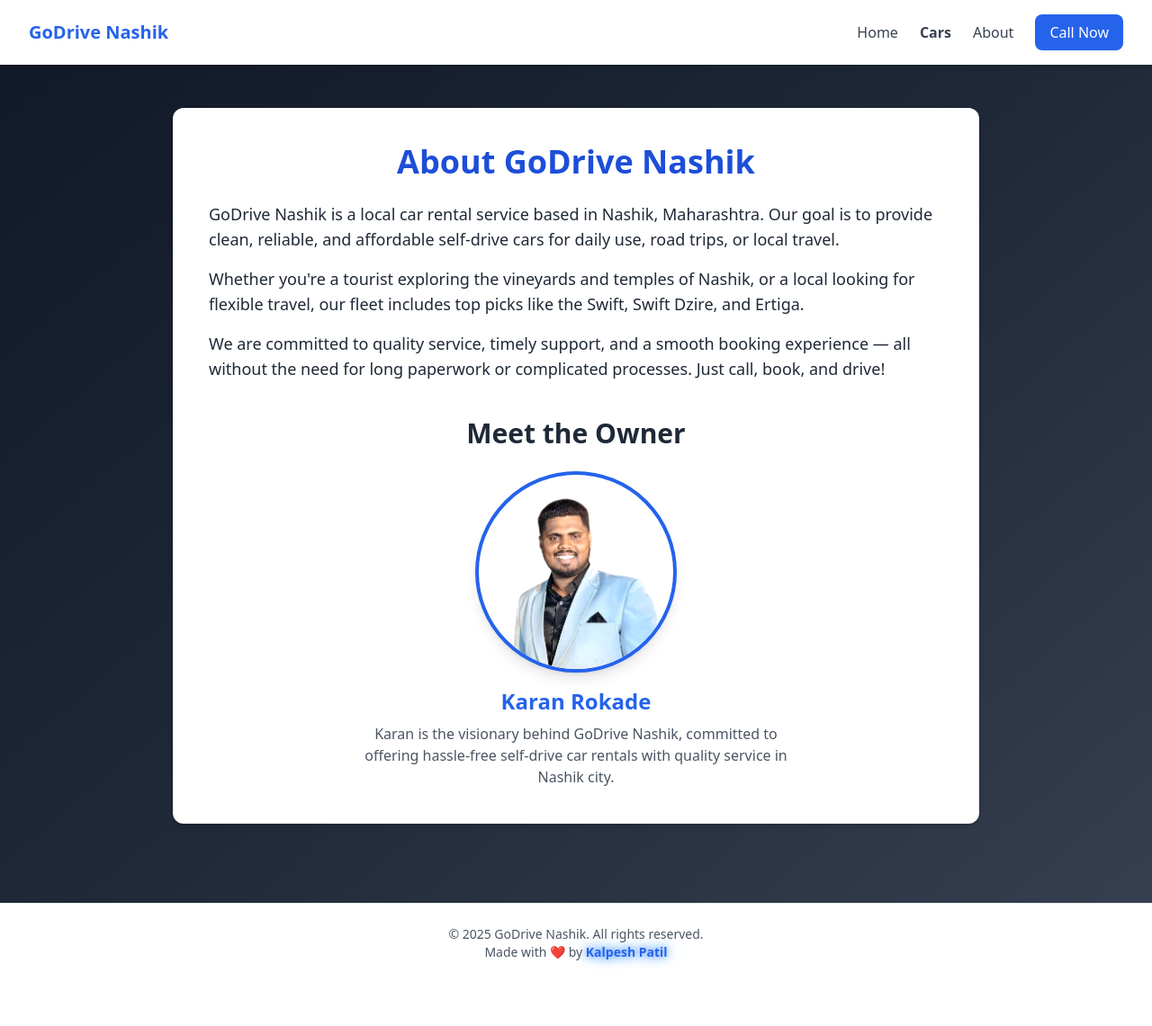
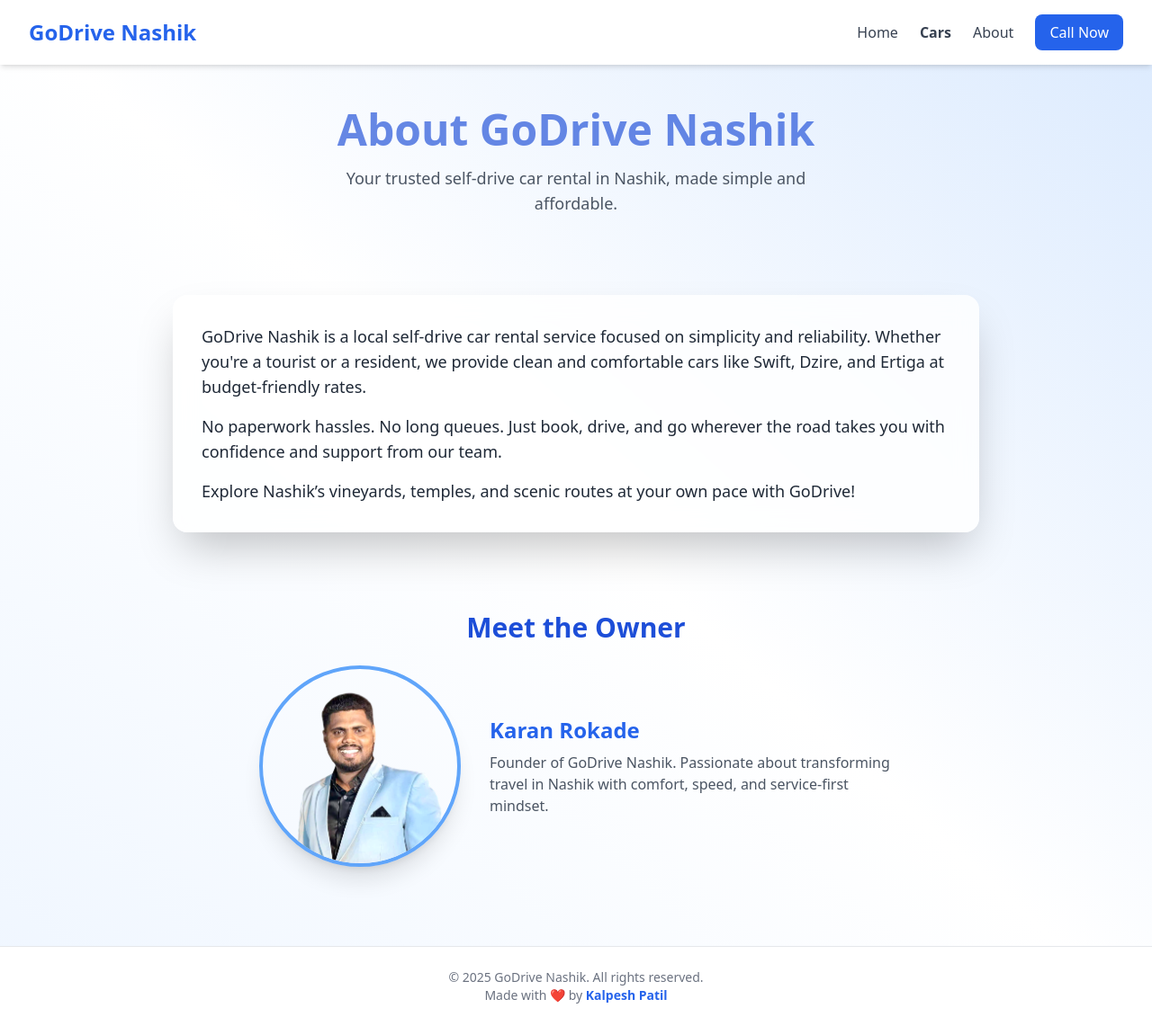
Before and after one commit to User7620/godrivenashik, a Flask app: page /about in a window 1280 px wide. Shown: the whole page at 90% size. Before the commit the page ends 1074 px from the top, so only its background shows below. Run offline with Flask 3, Linux system fonts and the light colour scheme; some libraries are stand-ins or nearby versions.

Commit message:
Update about.html

```diff
--- a/templates/about.html
+++ b/templates/about.html
@@ -5,29 +5,13 @@
   <meta name="viewport" content="width=device-width, initial-scale=1.0" />
   <title>About Us | GoDrive Nashik</title>
   <script src="https://cdn.tailwindcss.com"></script>
-  <style>
-    .glow-on-scroll {
-      animation: smoothGlow 1.5s ease-in-out forwards;
-    }
-
-    @keyframes smoothGlow {
-      0% {
-        text-shadow: none;
-        opacity: 0.6;
-      }
-      100% {
-        text-shadow: 0 0 8px #3b82f6, 0 0 16px #60a5fa;
-        opacity: 1;
-      }
-    }
-  </style>
 </head>
 
-<body class="bg-gradient-to-br from-gray-900 via-gray-800 to-gray-700 text-white">
+<body class="bg-gradient-to-tr from-blue-50 via-white to-blue-100 text-gray-800">
 
   <!-- Navbar -->
   <nav class="bg-white shadow-md py-4 px-4 sm:px-8 flex justify-between items-center sticky top-0 z-50">
-  <div class="text-xl font-bold text-blue-600">GoDrive Nashik</div>
+    <div class="text-2xl font-bold text-blue-600">GoDrive Nashik</div>
     <div class="flex flex-wrap items-center gap-2">
       <a href="/" class="text-gray-700 hover:text-blue-600 mx-2">Home</a>
       <a href="/cars" class="text-gray-700 hover:text-blue-600 mx-2 font-semibold">Cars</a>
@@ -39,56 +23,48 @@
     </div>
   </nav>
 
+  <!-- Header -->
+  <header class="text-center py-12 px-4">
+    <h1 class="text-4xl sm:text-5xl font-extrabold text-blue-700 mb-4 animate-pulse">About GoDrive Nashik</h1>
+    <p class="text-lg text-gray-600 max-w-xl mx-auto">Your trusted self-drive car rental in Nashik, made simple and affordable.</p>
+  </header>
+
   <!-- About Section -->
-<section class="py-12 px-4 sm:px-8">
-  <div class="max-w-4xl mx-auto bg-white text-gray-800 rounded-xl shadow-md p-6 sm:p-10 transition-all duration-700 animate-fade-in">
-    <h2 class="text-3xl sm:text-4xl font-bold text-blue-700 mb-6 text-center">About GoDrive Nashik</h2>
-
-    <div class="mb-6">
-      <p class="text-base sm:text-lg mb-4">
-        GoDrive Nashik is a local car rental service based in Nashik, Maharashtra. Our goal is to provide clean, reliable, and affordable self-drive cars for daily use, road trips, or local travel.
+  <section class="py-10 px-4 sm:px-8">
+    <div class="max-w-4xl mx-auto bg-white/80 backdrop-blur-md shadow-2xl rounded-2xl p-8 transition duration-500 hover:shadow-blue-200">
+      <p class="text-base sm:text-lg mb-4 leading-relaxed">
+        GoDrive Nashik is a local self-drive car rental service focused on simplicity and reliability. Whether you're a tourist or a resident, we provide clean and comfortable cars like Swift, Dzire, and Ertiga at budget-friendly rates.
       </p>
-      <p class="text-base sm:text-lg mb-4">
-        Whether you're a tourist exploring the vineyards and temples of Nashik, or a local looking for flexible travel, our fleet includes top picks like the Swift, Swift Dzire, and Ertiga.
+      <p class="text-base sm:text-lg mb-4 leading-relaxed">
+        No paperwork hassles. No long queues. Just book, drive, and go wherever the road takes you with confidence and support from our team.
       </p>
-      <p class="text-base sm:text-lg">
-        We are committed to quality service, timely support, and a smooth booking experience — all without the need for long paperwork or complicated processes. Just call, book, and drive!
+      <p class="text-base sm:text-lg leading-relaxed">
+        Explore Nashik’s vineyards, temples, and scenic routes at your own pace with GoDrive!
       </p>
     </div>
+  </section>
 
   <!-- Owner Section -->
-    <div class="text-center mt-10">
-      <h3 class="text-2xl sm:text-3xl font-semibold mb-6">Meet the Owner</h3>
-      <div class="flex flex-col items-center">
-        <div class="w-40 h-40 sm:w-56 sm:h-56 rounded-full overflow-hidden shadow-lg mb-4 border-4 border-blue-600">
+  <section class="py-12 px-4 text-center">
+    <h2 class="text-3xl font-bold text-blue-700 mb-6">Meet the Owner</h2>
+    <div class="flex flex-col sm:flex-row justify-center items-center gap-8">
+      <div class="w-44 h-44 sm:w-56 sm:h-56 rounded-full overflow-hidden shadow-xl border-4 border-blue-400 transform hover:scale-105 transition duration-500">
         <img src="{{ url_for('static', filename='img/owner.png') }}" alt="Owner Photo" class="w-full h-full object-cover" />
       </div>
-        <h4 class="text-xl sm:text-2xl font-semibold text-blue-600">Karan Rokade</h4>
-        <p class="max-w-lg text-gray-600 mt-2 px-4">
-          Karan is the visionary behind GoDrive Nashik, committed to offering hassle-free self-drive car rentals with quality service in Nashik city.
+      <div class="max-w-md text-left">
+        <h3 class="text-2xl font-semibold text-blue-600">Karan Rokade</h3>
+        <p class="text-gray-600 mt-2">
+          Founder of GoDrive Nashik. Passionate about transforming travel in Nashik with comfort, speed, and service-first mindset.
         </p>
-      </div>
       </div>
     </div>
   </section>
 
   <!-- Footer -->
-<footer id="footer" class="bg-white border-t mt-10 py-6 text-center text-sm text-gray-600">
+  <footer id="footer" class="bg-white text-center py-6 mt-10 text-sm text-gray-500 border-t">
     &copy; 2025 GoDrive Nashik. All rights reserved.<br />
-  Made with ❤️ by <span id="footerName" class="text-blue-600 font-semibold">Kalpesh Patil</span>
+    Made with ❤️ by <span class="text-blue-600 font-semibold animate-glow">Kalpesh Patil</span>
   </footer>
-
-<script>
-  const observer = new IntersectionObserver((entries) => {
-    entries.forEach(entry => {
-      if (entry.isIntersecting) {
-        document.getElementById('footerName').classList.add('glow-on-scroll');
-        observer.disconnect(); // only once
-      }
-    });
-  });
-  observer.observe(document.getElementById('footer'));
-</script>
 
 </body>
 </html>
```
Lines whose indentation alone changed are shown as unchanged.
